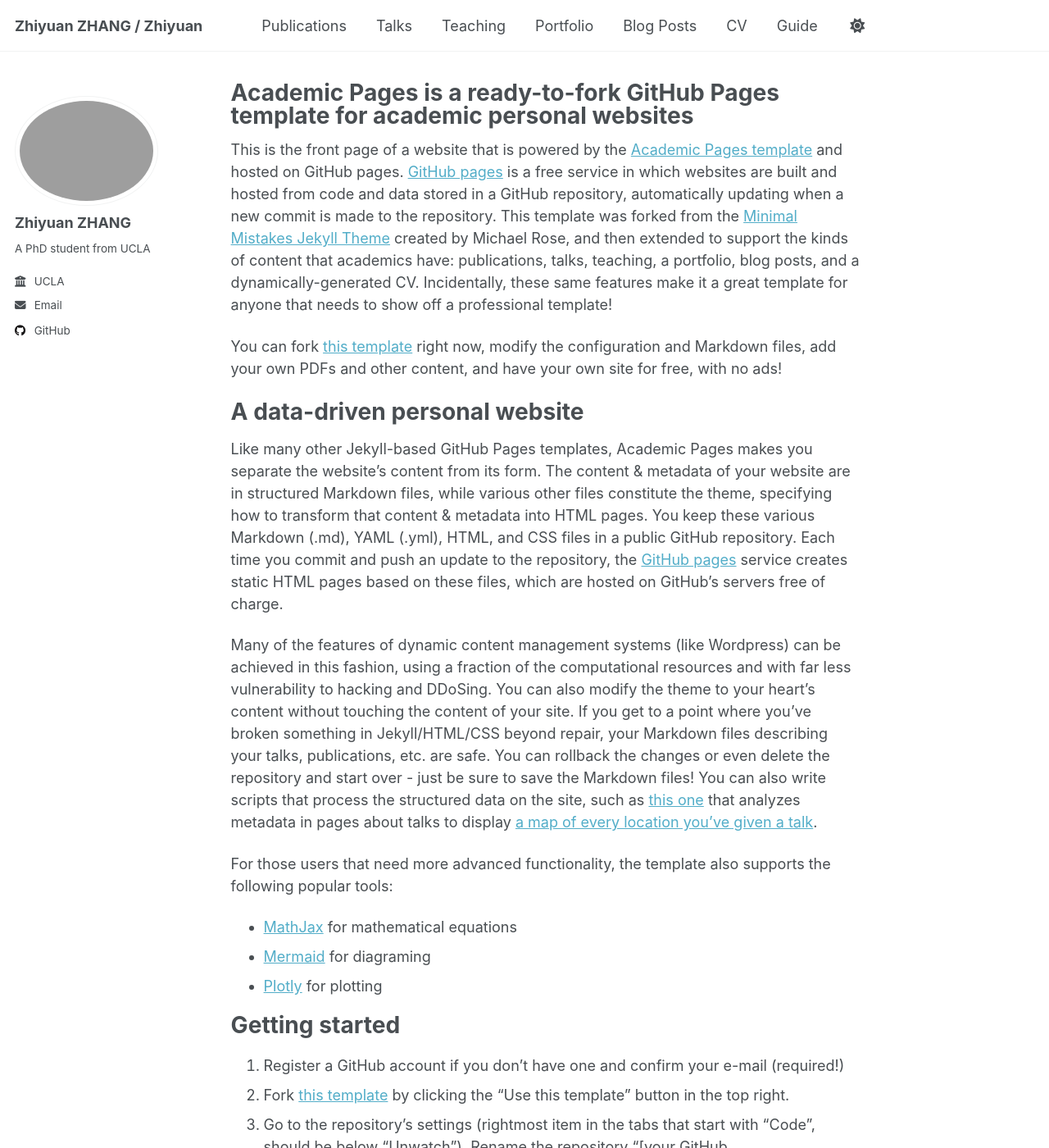
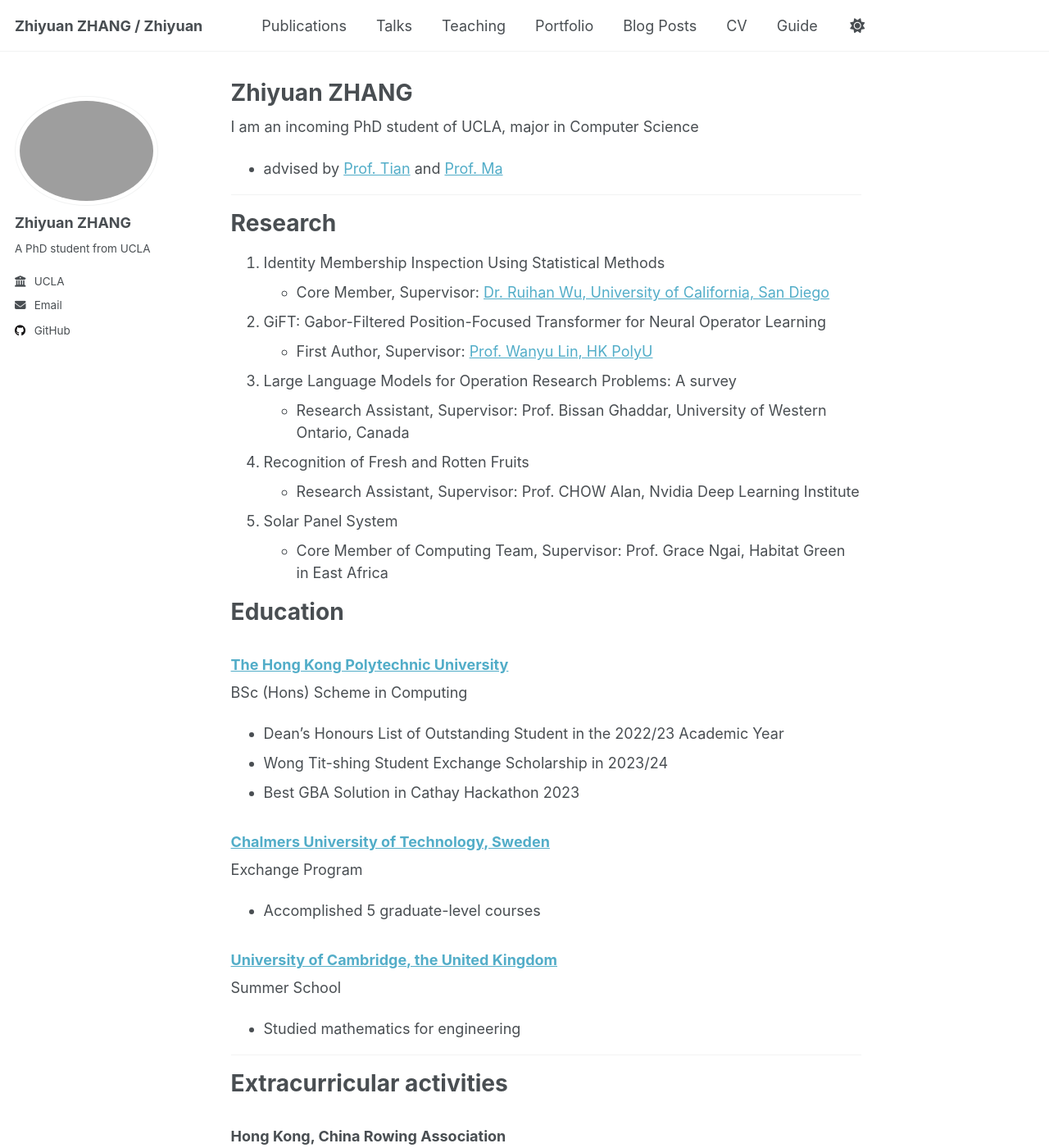
Before and after one commit to h-zhanggg/Zhiyuan-Zhang, a Jekyll site: the page built from _pages/about.md, in a window 1280 px wide and 1400 px high. Shown: the whole window at 82% size. Built offline with Jekyll 4.4.1, drawn with Linux system fonts in a browser that asks for light colours; a script that is not in the unit is left out; some of the changed text lies outside the part shown.

Commit message:
Update about.md

```diff
--- a/_pages/about.md
+++ b/_pages/about.md
@@ -1,56 +1,74 @@
 ---
 permalink: /
-title: "Academic Pages is a ready-to-fork GitHub Pages template for academic personal websites"
+title: "Zhiyuan ZHANG"
 author_profile: true
 redirect_from:
   - /about/
   - /about.html
 ---
 
-This is the front page of a website that is powered by the [Academic Pages template](https://github.com/academicpages/academicpages.github.io) and hosted on GitHub pages. [GitHub pages](https://pages.github.com) is a free service in which websites are built and hosted from code and data stored in a GitHub repository, automatically updating when a new commit is made to the repository. This template was forked from the [Minimal Mistakes Jekyll Theme](https://mmistakes.github.io/minimal-mistakes/) created by Michael Rose, and then extended to support the kinds of content that academics have: publications, talks, teaching, a portfolio, blog posts, and a dynamically-generated CV. Incidentally, these same features make it a great template for anyone that needs to show off a professional template!
+I am an incoming PhD student of UCLA, major in Computer Science
+- advised by [Prof. Tian](https://www.ytian.info/) and [Prof. Ma](https://mobility-lab.seas.ucla.edu/about/)
 
- You can fork [this template](https://github.com/academicpages/academicpages.github.io) right now, modify the configuration and Markdown files, add your own PDFs and other content, and have your own site for free, with no ads!
+---
 
-A data-driven personal website
-======
-Like many other Jekyll-based GitHub Pages templates, Academic Pages makes you separate the website's content from its form. The content & metadata of your website are in structured Markdown files, while various other files constitute the theme, specifying how to transform that content & metadata into HTML pages. You keep these various Markdown (.md), YAML (.yml), HTML, and CSS files in a public GitHub repository. Each time you commit and push an update to the repository, the [GitHub pages](https://pages.github.com/) service creates static HTML pages based on these files, which are hosted on GitHub's servers free of charge.
+# Research
+1. Identity Membership Inspection Using Statistical Methods
+- Core Member, Supervisor: [Dr. Ruihan Wu, University of California, San Diego](https://scholar.google.com/citations?user=DsHKK-AAAAAJ)
 
-Many of the features of dynamic content management systems (like Wordpress) can be achieved in this fashion, using a fraction of the computational resources and with far less vulnerability to hacking and DDoSing. You can also modify the theme to your heart's content without touching the content of your site. If you get to a point where you've broken something in Jekyll/HTML/CSS beyond repair, your Markdown files describing your talks, publications, etc. are safe. You can rollback the changes or even delete the repository and start over - just be sure to save the Markdown files! You can also write scripts that process the structured data on the site, such as [this one](https://github.com/academicpages/academicpages.github.io/blob/master/talkmap.ipynb) that analyzes metadata in pages about talks to display [a map of every location you've given a talk](https://academicpages.github.io/talkmap.html).
+2. GiFT: Gabor-Filtered Position-Focused Transformer for Neural Operator Learning
+- First Author, Supervisor: [Prof. Wanyu Lin, HK PolyU](https://wanyu-lin.github.io/)
 
-For those users that need more advanced functionality, the template also supports the following popular tools:
-- [MathJax](https://www.mathjax.org/) for mathematical equations
-- [Mermaid](https://mermaid.js.org/) for diagraming
-- [Plotly](https://plotly.com/javascript/) for plotting
+3. Large Language Models for Operation Research Problems: A survey
+- Research Assistant, Supervisor: Prof. Bissan Ghaddar, University of Western Ontario, Canada
 
-Getting started
-======
-1. Register a GitHub account if you don't have one and confirm your e-mail (required!)
-1. Fork [this template](https://github.com/academicpages/academicpages.github.io) by clicking the "Use this template" button in the top right.
-1. Go to the repository's settings (rightmost item in the tabs that start with "Code", should be below "Unwatch"). Rename the repository "[your GitHub username].github.io", which will also be your website's URL.
-1. Set site-wide configuration and create content & metadata (see below -- also see [this set of diffs](http://archive.is/3TPas) showing what files were changed to set up [an example site](https://getorg-testacct.github.io) for a user with the username "getorg-testacct")
-1. Upload any files (like PDFs, .zip files, etc.) to the files/ directory. They will appear at https://[your GitHub username].github.io/files/example.pdf.
-1. Check status by going to the repository settings, in the "GitHub pages" section
+4. Recognition of Fresh and Rotten Fruits
+- Research Assistant, Supervisor: Prof. CHOW Alan, Nvidia Deep Learning Institute
 
-Site-wide configuration
-------
-The main configuration file for the site is in the base directory in [_config.yml](https://github.com/academicpages/academicpages.github.io/blob/master/_config.yml), which defines the content in the sidebars and other site-wide features. You will need to replace the default variables with ones about yourself and your site's github repository. The configuration file for the top menu is in [_data/navigation.yml](https://github.com/academicpages/academicpages.github.io/blob/master/_data/navigation.yml). For example, if you don't have a portfolio or blog posts, you can remove those items from that navigation.yml file to remove them from the header.
+5. Solar Panel System
+- Core Member of Computing Team, Supervisor: Prof. Grace Ngai, Habitat Green in East Africa
 
-Create content & metadata
-------
-For site content, there is one Markdown file for each type of content, which are stored in directories like _publications, _talks, _posts, _teaching, or _pages. For example, each talk is a Markdown file in the [_talks directory](https://github.com/academicpages/academicpages.github.io/tree/master/_talks). At the top of each Markdown file is structured data in YAML about the talk, which the theme will parse to do lots of cool stuff. The same structured data about a talk is used to generate the list of talks on the [Talks page](https://academicpages.github.io/talks), each [individual page](https://academicpages.github.io/talks/2012-03-01-talk-1) for specific talks, the talks section for the [CV page](https://academicpages.github.io/cv), and the [map of places you've given a talk](https://academicpages.github.io/talkmap.html) (if you run this [python file](https://github.com/academicpages/academicpages.github.io/blob/master/talkmap.py) or [Jupyter notebook](https://github.com/academicpages/academicpages.github.io/blob/master/talkmap.ipynb), which creates the HTML for the map based on the contents of the _talks directory).
 
-**Markdown generator**
+# Education
+### [The Hong Kong Polytechnic University](https://www.polyu.edu.hk/)
+BSc (Hons) Scheme in Computing
+- Dean's Honours List of Outstanding Student in the 2022/23 Academic Year
+- Wong Tit-shing Student Exchange Scholarship in 2023/24
+- Best GBA Solution in Cathay Hackathon 2023
 
-The repository includes [a set of Jupyter notebooks](https://github.com/academicpages/academicpages.github.io/tree/master/markdown_generator
-) that converts a CSV containing structured data about talks or presentations into individual Markdown files that will be properly formatted for the Academic Pages template. The sample CSVs in that directory are the ones I used to create my own personal website at stuartgeiger.com. My usual workflow is that I keep a spreadsheet of my publications and talks, then run the code in these notebooks to generate the Markdown files, then commit and push them to the GitHub repository.
 
-How to edit your site's GitHub repository
-------
-Many people use a git client to create files on their local computer and then push them to GitHub's servers. If you are not familiar with git, you can directly edit these configuration and Markdown files directly in the github.com interface. Navigate to a file (like [this one](https://github.com/academicpages/academicpages.github.io/blob/master/_talks/2012-03-01-talk-1.md) and click the pencil icon in the top right of the content preview (to the right of the "Raw | Blame | History" buttons). You can delete a file by clicking the trashcan icon to the right of the pencil icon. You can also create new files or upload files by navigating to a directory and clicking the "Create new file" or "Upload files" buttons.
+### [Chalmers University of Technology, Sweden](https://www.chalmers.se/en/)
+Exchange Program
+- Accomplished 5 graduate-level courses
 
-Example: editing a Markdown file for a talk
-![Editing a Markdown file for a talk](/images/editing-talk.png)
 
-For more info
-------
-More info about configuring Academic Pages can be found in [the guide](https://academicpages.github.io/markdown/), the [growing wiki](https://github.com/academicpages/academicpages.github.io/wiki), and you can always [ask a question on GitHub](https://github.com/academicpages/academicpages.github.io/discussions). The [guides for the Minimal Mistakes theme](https://mmistakes.github.io/minimal-mistakes/docs/configuration/) (which this theme was forked from) might also be helpful.
+### [University of Cambridge, the United Kingdom](https://www.cam.ac.uk/)
+Summer School
+- Studied mathematics for engineering
+
+
+---
+
+# Extracurricular activities
+### Hong Kong, China Rowing Association
+Core Member
+
+### 26th HEARTFIRE Team, The Education Service Platform
+Volunteer Teacher
+
+### PolyU Toastmasters Club
+Vice President
+
+### Google Developer Student Club, PolyU
+Core Member
+
+---
+
+# Skills
+Python, Java, R, SQL, JavaScript, C, C++, C#
+
+---
+
+# Language
+- English
+- Chinese
```
